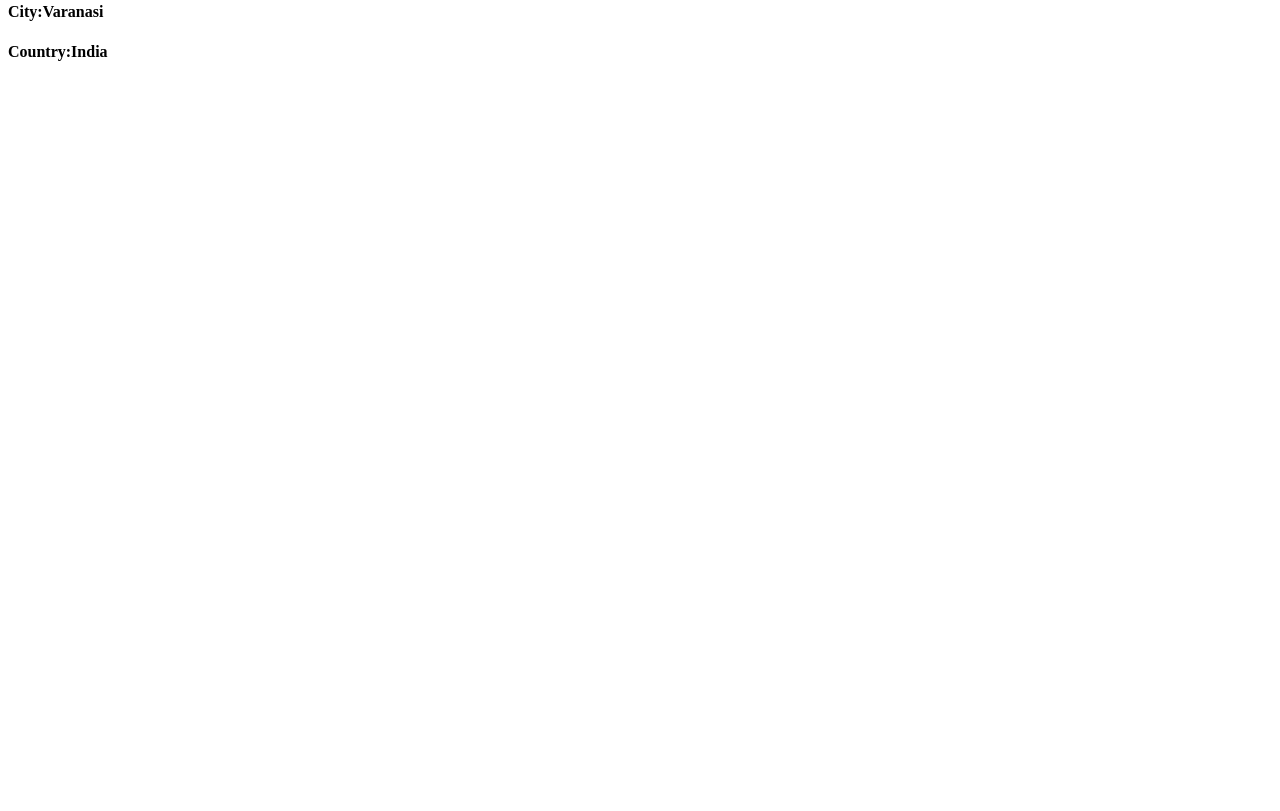
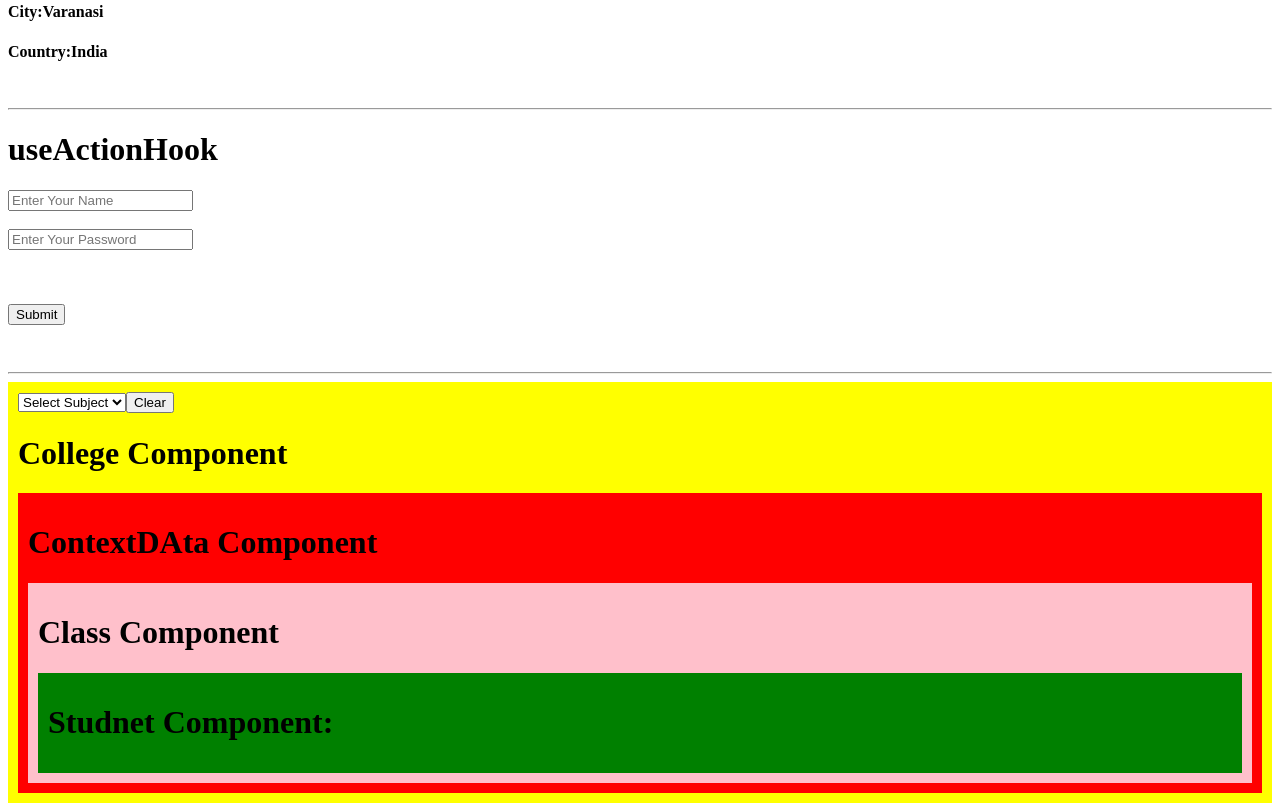
Before and after one commit to sudhanshu-singh22/React, a React (Vite) app: page / in a window 1280 px wide. Shown: the part 8800-9611 px from the top of the page. Before the commit the page ends 8882 px from the top, so only its background shows below. Built offline with nearby package versions, Linux system fonts and the light colour scheme.

Commit message:
Context API

```diff
--- a/src/App.jsx
+++ b/src/App.jsx
@@ -27,6 +27,8 @@ import { useState } from 'react'
 import Leftup from './leftup'
 import Leftup1 from './leftup1'
 import UpdateObj from './updateObject'
+import Actionh from './useActionHook'
+import College from './College'
 function App() {
    const [user,setuser]=useState('');
  return(
@@ -123,6 +125,11 @@ function App() {
   <br /><hr />
   <h1>Update Object</h1>
   <UpdateObj/>
+  <br /><hr />
+  <h1>useActionHook</h1>
+  <Actionh/>
+  <br /><hr />
+  <College/>
 </div>)
 }
 
--- /dev/null
+++ b/src/ClassCompo.jsx
@@ -0,0 +1,10 @@
+import Student from "./Studnt";
+
+export default function ClassCompo(){
+return (
+    <div style={{backgroundColor:'pink',padding:10}}>
+    <h1>Class Component</h1>
+    <Student/>
+    </div>
+)
+}
--- /dev/null
+++ b/src/College.jsx
@@ -0,0 +1,23 @@
+import { useState } from "react";
+import ClassCompo from "./ClassCompo";
+import { SubjectContext } from "./ContextAPI";
+import Contextdata from "./ContextData";
+
+export default function College(){
+    const [data,setdata]=useState('')
+return (
+    <div style={{backgroundColor:'yellow',padding:10}}>
+        <SubjectContext.Provider value={data}>
+        <select onChange={(event)=>setdata(event.target.value)} >
+            <option value="">Select Subject</option>
+            <option value="maths">Maths</option>
+            <option value="science">Science</option>
+            <option value="Hindi">Hindi</option>
+        </select>
+        <button onClick={()=>setdata('')}>Clear</button>
+    <h1>College Component</h1>
+    <Contextdata/>
+    </SubjectContext.Provider>
+    </div>
+)
+}
--- /dev/null
+++ b/src/ContextAPI.jsx
@@ -0,0 +1,3 @@
+import { createContext } from "react";
+
+export const SubjectContext=createContext("Maths");
--- /dev/null
+++ b/src/ContextData.jsx
@@ -0,0 +1,10 @@
+import ClassCompo from "./ClassCompo";
+
+export default function Contextdata(){
+return (
+    <div style={{backgroundColor:'red',padding:10}}>
+    <h1>ContextDAta Component</h1>
+     <ClassCompo/>
+    </div>
+)
+}
--- /dev/null
+++ b/src/Studnt.jsx
@@ -0,0 +1,12 @@
+import { useContext } from "react"
+import { SubjectContext } from "./ContextAPI"
+
+export default function Student(){
+    const Student =useContext(SubjectContext)
+return (
+    <div style={{backgroundColor:'green',padding:10}}>
+    <h1>Studnet Component:{Student}</h1>
+
+    </div>
+)
+}
--- /dev/null
+++ b/src/useActionHook.jsx
@@ -0,0 +1,39 @@
+import { useActionState } from "react";
+
+function Actionh(){
+    const handlesubmit=async(previousData,formData)=>{
+    let name=formData.get('name');
+    let password=formData.get('password');
+    await new Promise(res=>setTimeout(res,2000));
+    console.log(name,password);
+    if(name && password){
+        return {message:"Data Submitted",name,password};
+    }
+    else{
+        return {error:"Please Fill All Fields"};
+    }
+    }
+    const[data,action,pending]=useActionState(handlesubmit,undefined);
+
+    return(
+        <div>
+            <form action={action} >
+                <input type="text" placeholder="Enter Your Name " name="name"/> <br /><br />
+                <input type="password" placeholder="Enter Your Password" name="password" /><br /><br />
+
+                {
+                    data?.error && <span style={{color:'red'}}>{data?.error}</span>
+
+                }
+                 {
+                    data?.message && <span style={{color:'green'}}>{data?.message}</span>
+
+                } <br /><br />
+                <button disabled={pending}>Submit</button>
+                <h4>{data?.name}</h4>
+                <h4>{data?.password}</h4>
+            </form>
+        </div>
+    )
+}
+export default Actionh;
```
